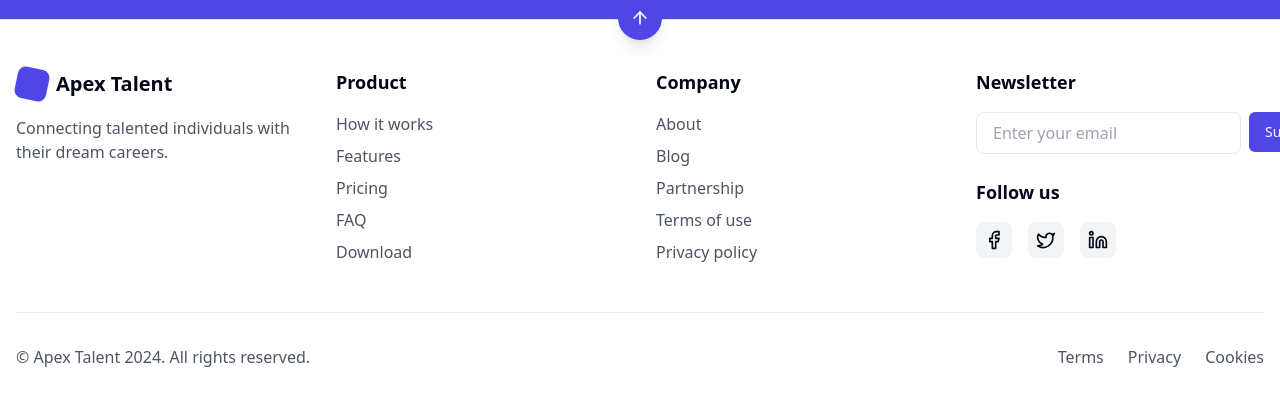
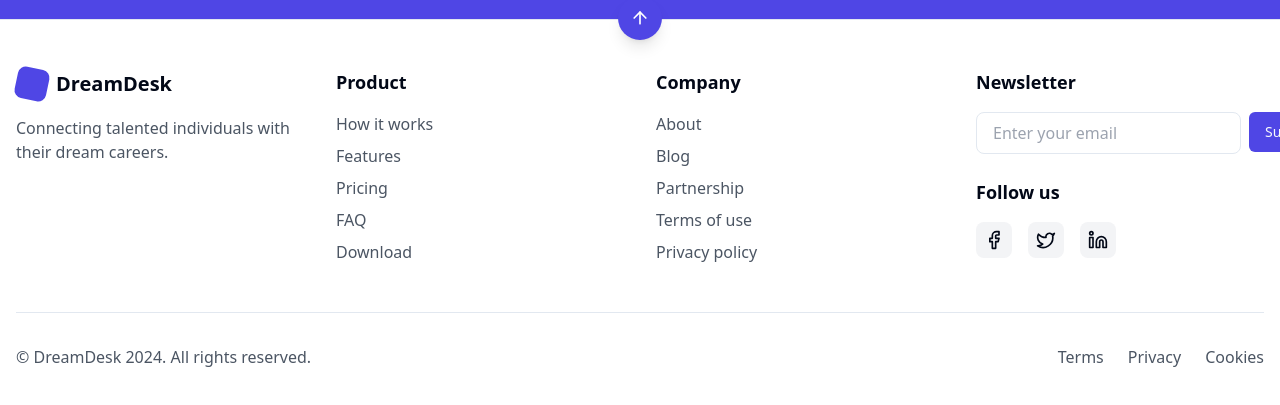
Before and after one commit to ShamiKantMourya/job_portal, a React (Vite) app: page / in a window 1280 px wide. Shown: the part 3555-3960 px from the top of the page. Built offline with nearby package versions, Linux system fonts and the light colour scheme.

Commit message:
change company name

```diff
--- a/src/components/Footer.tsx
+++ b/src/components/Footer.tsx
@@ -23,7 +23,7 @@ const Footer: React.FC = () => {
           <div className="space-y-4">
             <div className="flex items-center space-x-2">
               <div className="w-8 h-8 bg-indigo-600 rounded-lg transform rotate-12 transition-transform duration-300 hover:rotate-45" />
-              <h3 className="font-bold text-xl">Apex Talent</h3>
+              <h3 className="font-bold text-xl">DreamDesk</h3>
             </div>
             <p className="text-gray-600">
               Connecting talented individuals with their dream careers.
@@ -106,7 +106,7 @@ const Footer: React.FC = () => {
         <div className="mt-12 pt-8 border-t">
           <div className="flex flex-col md:flex-row justify-between items-center space-y-4 md:space-y-0">
             <p className="text-gray-600">
-              © Apex Talent 2024. All rights reserved.
+              © DreamDesk 2024. All rights reserved.
             </p>
             <div className="flex space-x-6">
               {["Terms", "Privacy", "Cookies"].map((item) => (
```
